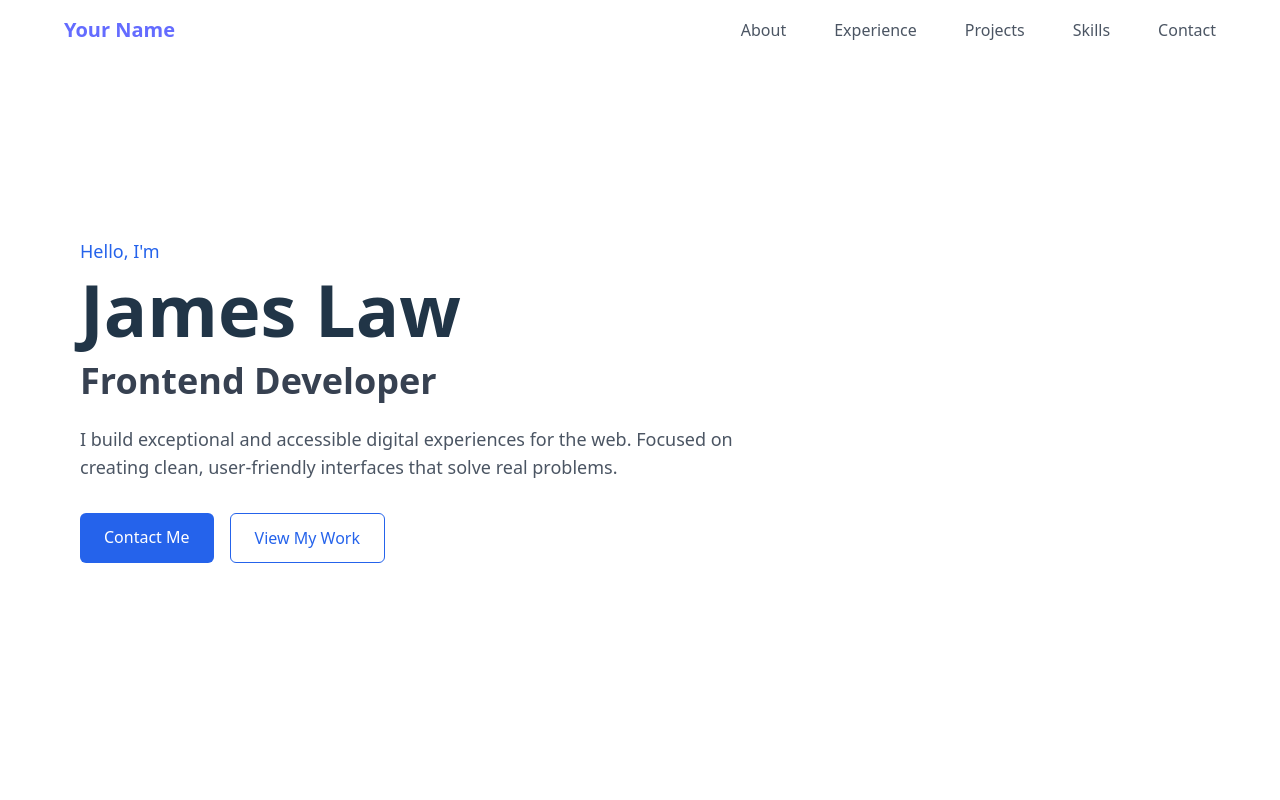
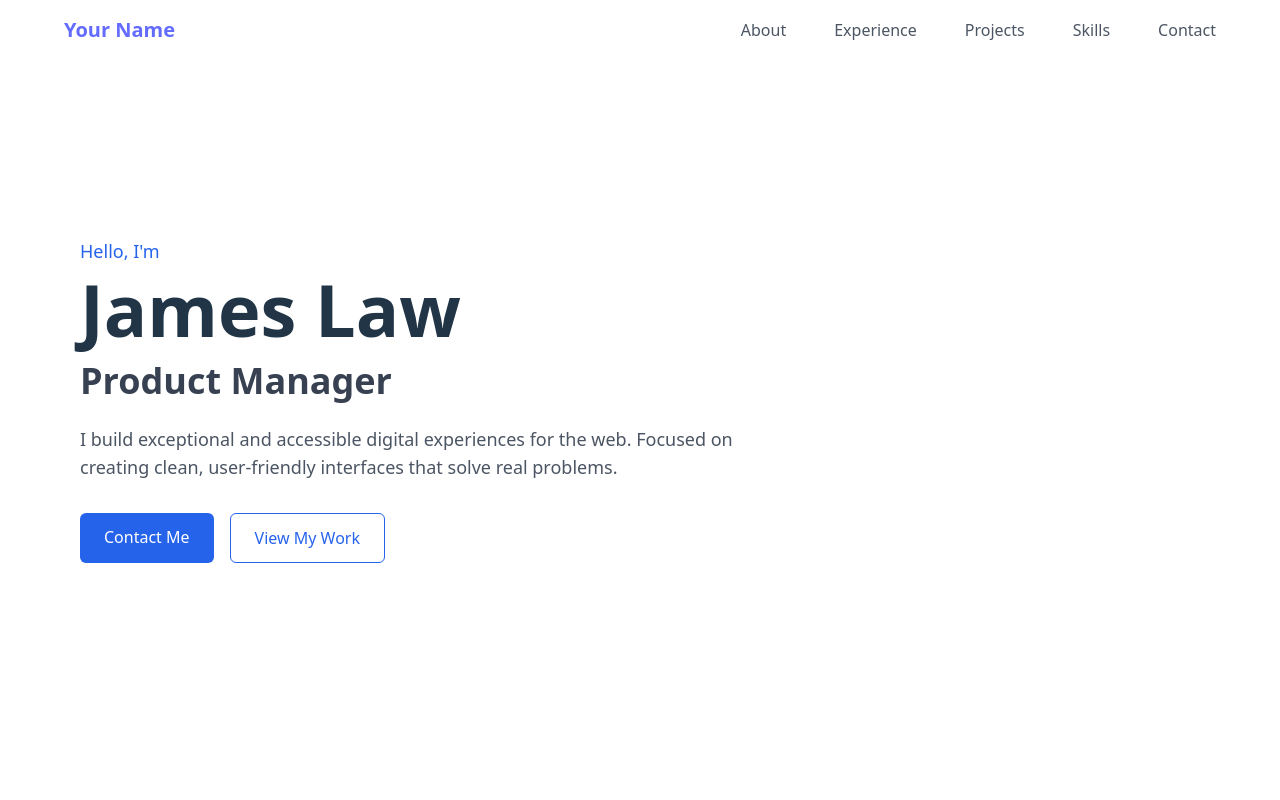
Before and after one commit to James1Law/my-portfolio, a React (Vite) app: page / in a window 1280 px wide. Shown: the top 800 px of the page. Built offline with nearby package versions, Linux system fonts and the light colour scheme.

Commit message:
product manager

```diff
--- a/src/sections/Hero.jsx
+++ b/src/sections/Hero.jsx
@@ -15,7 +15,7 @@ const Hero = () => {
             James Law
           </h1>
           <h2 className="text-2xl md:text-4xl font-semibold text-gray-700 mb-6">
-            Frontend Developer
+            Product Manager
           </h2>
           <p className="text-lg text-gray-600 mb-8">
             I build exceptional and accessible digital experiences for the web.
```
